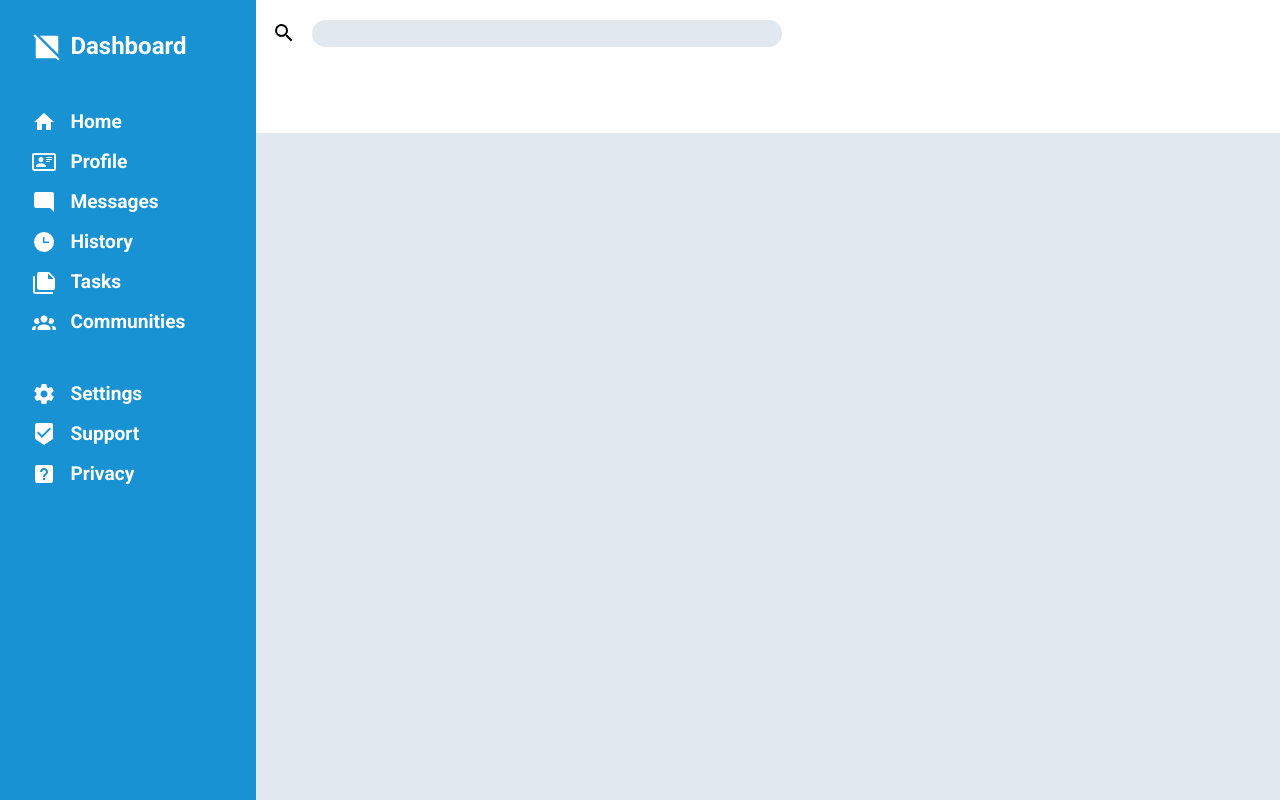
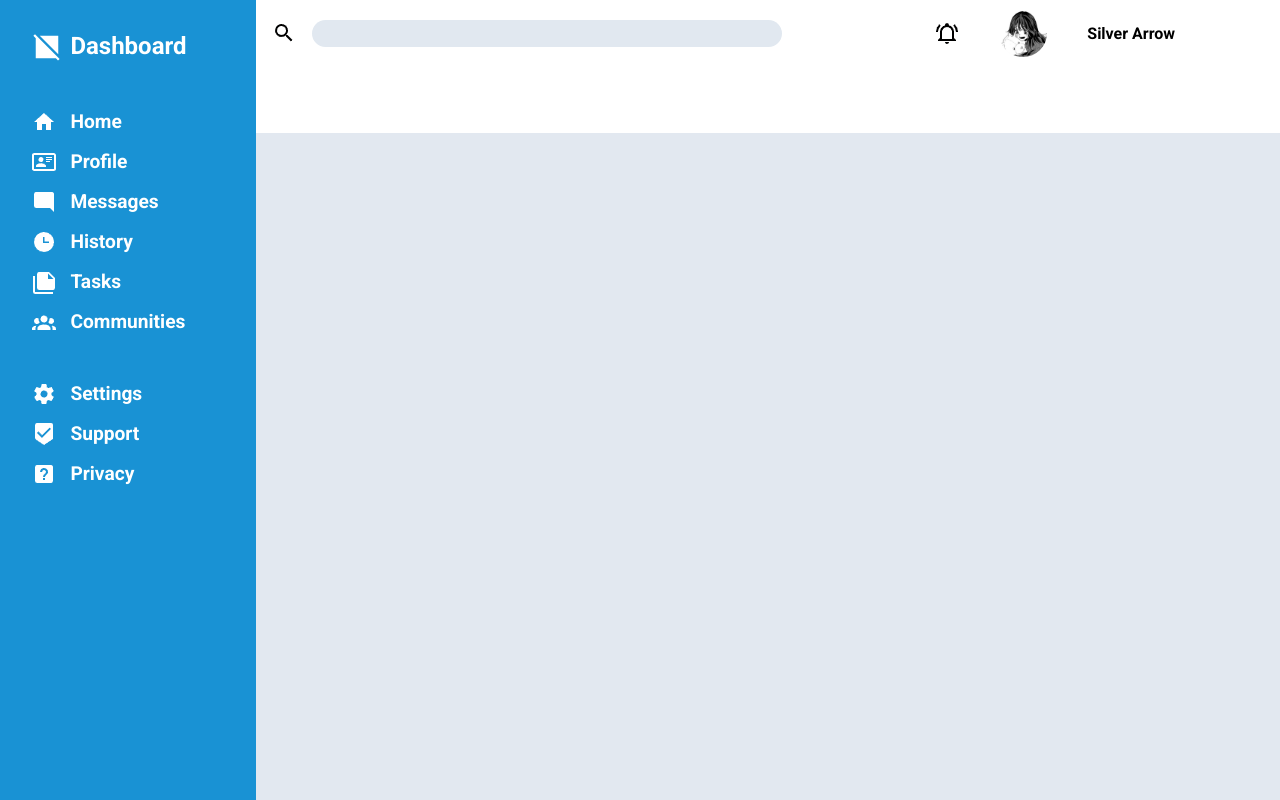
Before and after one commit to silvqrrow/admin-dashboard, a plain HTML site: page index.html in a window 1280 px wide. Drawn offline with Linux system fonts and the light colour scheme.

Commit message:
Add notification profile section

```diff
--- a/index.html
+++ b/index.html
@@ -63,6 +63,15 @@
             <img id="search" src="images/search.png" alt="search" />
             <input id="search-input" type="text" />
           </div>
+          <div class="notification-profile">
+            <img src="images/notification.png" alt="notifications" />
+            <img
+              id="profile-icon"
+              src="images/profile-icon.png"
+              alt="profile-icon"
+            />
+            <p id="profile-name">Silver Arrow</p>
+          </div>
         </div>
       </div>
       <div class="main__container-content"></div>
--- a/styles.css
+++ b/styles.css
@@ -87,3 +87,23 @@
   border: none;
   background-color: #e1e8f0;
 }
+
+.notification-profile {
+  display: flex;
+  align-items: center;
+  justify-content: center;
+}
+
+.notification-profile * {
+  margin-right: 2.5rem;
+}
+
+#profile-icon {
+  width: 48px;
+  height: 48px;
+  border-radius: 50%;
+}
+
+#profile-name {
+  font-weight: 700;
+}
```
Also changed, not shown: images/notification.png (added), images/profile-icon.png (added).
